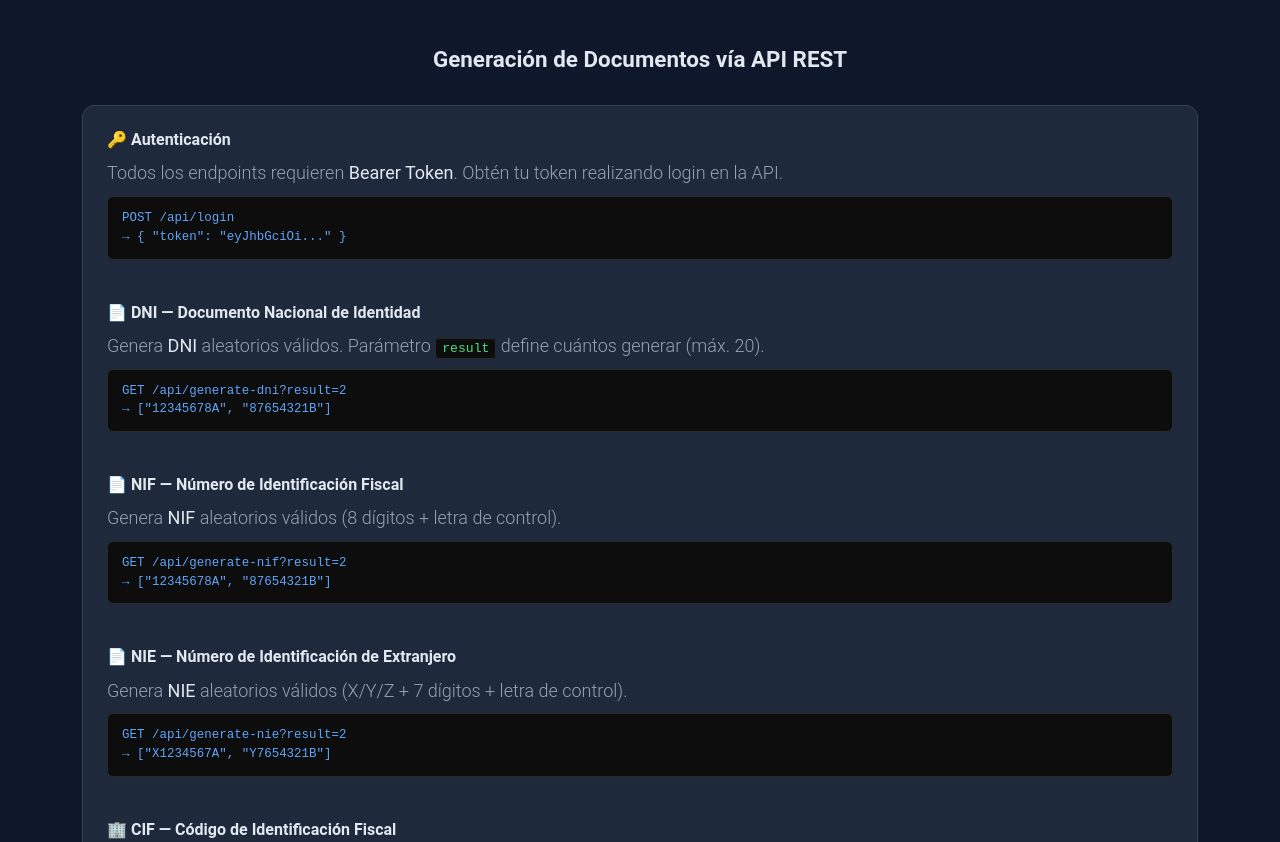
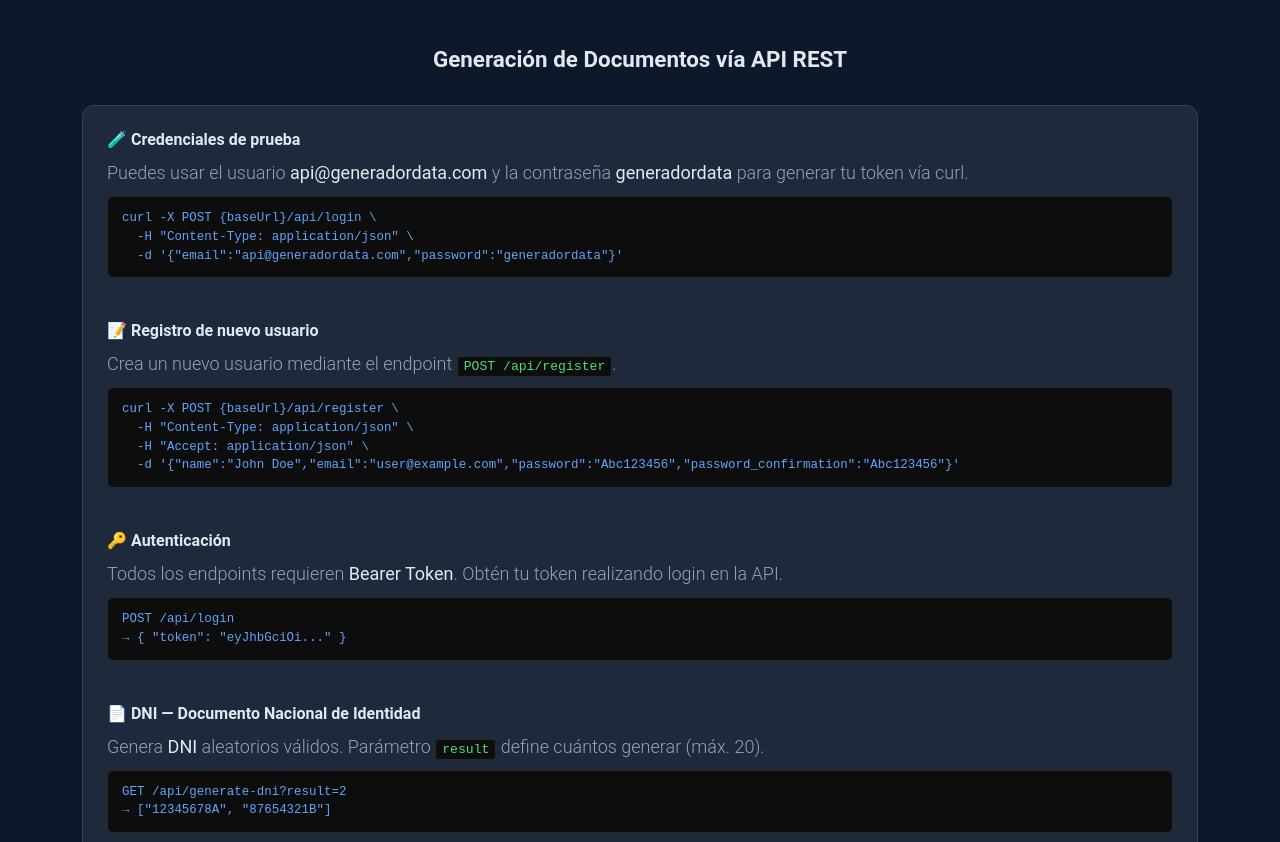
Before and after one commit to davidramos010/generadordata, a plain HTML site: page api.html in a window 1280 px wide. Shown: the part 1000-1842 px from the top of the page. Drawn offline with nearby package versions, Linux system fonts and the light colour scheme.

Commit message:
Sincronizar con master

```diff
--- a/api.html
+++ b/api.html
@@ -201,6 +201,20 @@
 
                 <div class="gd-info-grid">
                     <div class="gd-info-card">
+                        <h3>🧪 Credenciales de prueba</h3>
+                        <p>Puedes usar el usuario <strong>api@generadordata.com</strong> y la contraseña
+                            <strong>generadordata</strong> para generar tu token vía curl.</p>
+                        <pre>curl -X POST {baseUrl}/api/login \
+  -H "Content-Type: application/json" \
+  -d '{"email":"api@generadordata.com","password":"generadordata"}'</pre>
+                        <br />
+                        <h3>📝 Registro de nuevo usuario</h3>
+                        <p>Crea un nuevo usuario mediante el endpoint <code>POST /api/register</code>.</p>
+                        <pre>curl -X POST {baseUrl}/api/register \
+  -H "Content-Type: application/json" \
+  -H "Accept: application/json" \
+  -d '{"name":"John Doe","email":"user@example.com","password":"Abc123456","password_confirmation":"Abc123456"}'</pre>
+                        <br />
                         <h3>🔑 Autenticación</h3>
                         <p>Todos los endpoints requieren <strong>Bearer Token</strong>. Obtén tu token realizando login
                             en la API.</p>
@@ -289,7 +303,7 @@
         </div>
         <div class="w-100 bg-black py-3">
             <div class="container">
-                <p class="text-left text-light mb-0">Copyright &copy; 2023 GenerateDATA. Todos los derechos reservados.
+                <p class="text-left text-light mb-0">Copyright &copy; 2023 GeneradorDATA. Todos los derechos reservados.
                 </p>
             </div>
         </div>
```
